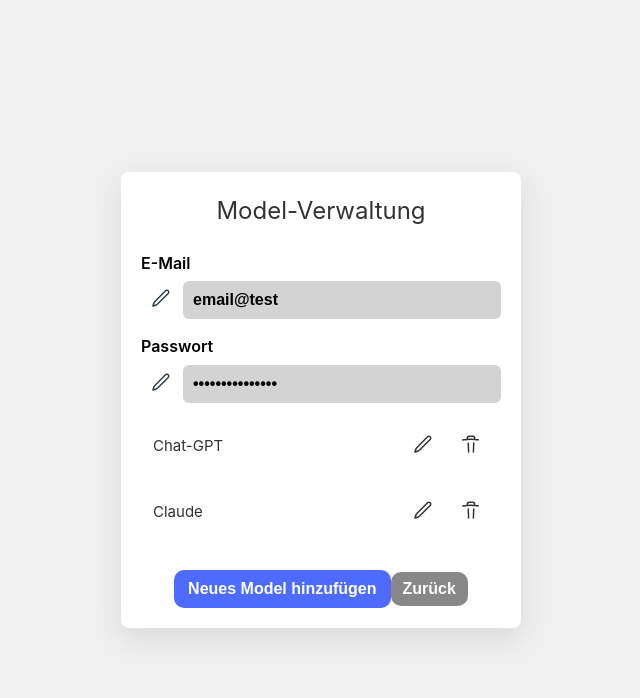
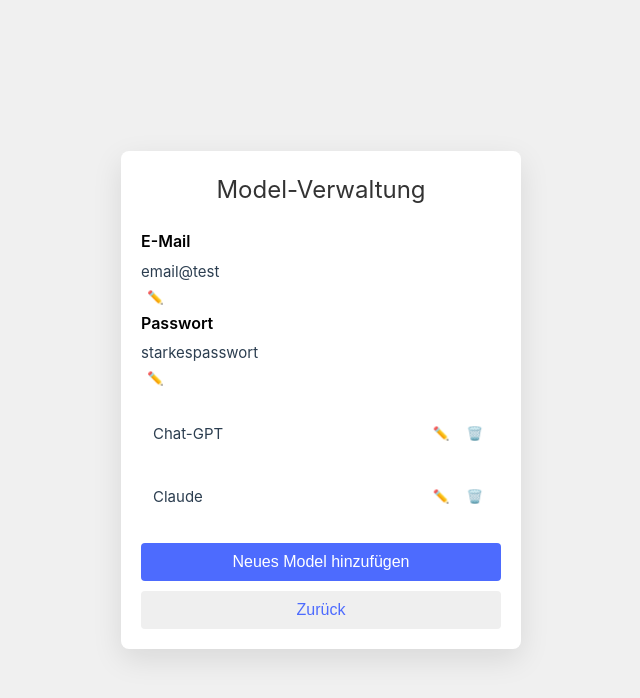
Before and after one commit to janikstucki/AI-Hub, a Vue app in the folder AI-Hub/: page /settings in a window 1280 px wide. Shown: the top 698 px of the page, without its empty margins (319-959 px from the left). Built offline with nearby package versions, Linux system fonts and the light colour scheme.

Commit message:
Refactor model management in Settings view; remove unnecessary properties, streamline email and password editing, and enhance UI for better usability

```diff
--- a/AI-Hub/src/views/Settings.vue
+++ b/AI-Hub/src/views/Settings.vue
@@ -13,8 +13,8 @@ const newModelName = ref("");
 const newApiKey = ref("");
 
 const models = ref([
-  { id: 1, title: "Chat-GPT", apiKey: "1231321", isEditing: false },
-  { id: 2, title: "Claude", apiKey: "fgfgf}", isEditing: false },
+  { id: 1, title: "Chat-GPT", apiKey: "1231321" },
+  { id: 2, title: "Claude", apiKey: "fgfgf" },
 ]);
 
 function SaveModelTitle(chat, event) {
@@ -36,29 +36,13 @@ function handleCreateChat() {
   models.value.push({
     id: newId,
     title: newModelName.value,
-    apiKey: newApiKey.value,
+    model: "custom",
     isEditing: false,
   });
 
   newModelName.value = "";
   newApiKey.value = "";
   showModal.value = false;
-}
-
-function saveEmail() {
-  isEditingEmail.value = false;
-}
-
-function savePassword() {
-  isEditingPassword.value = false;
-}
-
-function editEmail() {
-  isEditingEmail.value = true;
-}
-
-function editPassword() {
-  isEditingPassword.value = true;
 }
 </script>
 
@@ -69,51 +53,21 @@ function editPassword() {
 
       <div class="form-group">
         <label for="email">E-Mail</label>
-        <div class="input-edit-wrapper">
-          <button class="icon-button" @click="editEmail" aria-label="Email bearbeiten">
-            <svg xmlns="http://www.w3.org/2000/svg" fill="none" viewBox="0 0 24 24" stroke-width="1.5" stroke="currentColor" class="size-6">
-              <path stroke-linecap="round" stroke-linejoin="round" d="M16.862 4.487l1.687-1.688a1.875 1.875 0 112.652 2.652L10.582 16.07a4.5 4.5 0 01-1.897 1.13L6 18l.8-2.685a4.5 4.5 0 011.13-1.897l8.932-8.931z"/>
-            </svg>
+        <div class="editable-field">
+          <input v-if="isEditingEmail" type="text" id="email" v-model="email" @blur="isEditingEmail = false" />
+          <span v-else>{{ email }}</span>
+          <button class="icon-button" @click="isEditingEmail = true">
+            ✏️
           </button>
-          <input
-            v-if="isEditingEmail"
-            type="text"
-            id="email"
-            v-model="email"
-            @keyup.enter="saveEmail"
-            @blur="saveEmail"
-          />
-          <input
-            v-else
-            type="text"
-            id="email"
-            v-model="email"
-            readonly
-          />
         </div>
 
         <label for="password">Passwort</label>
-        <div class="input-edit-wrapper">
-          <button class="icon-button" @click="editPassword" aria-label="Passwort bearbeiten">
-            <svg xmlns="http://www.w3.org/2000/svg" fill="none" viewBox="0 0 24 24" stroke-width="1.5" stroke="currentColor" class="size-6">
-              <path stroke-linecap="round" stroke-linejoin="round" d="M16.862 4.487l1.687-1.688a1.875 1.875 0 112.652 2.652L10.582 16.07a4.5 4.5 0 01-1.897 1.13L6 18l.8-2.685a4.5 4.5 0 011.13-1.897l8.932-8.931z"/>
-            </svg>
+        <div class="editable-field">
+          <input v-if="isEditingPassword" type="text" id="password" v-model="password" @blur="isEditingPassword = false" />
+          <span v-else>{{ password }}</span>
+          <button class="icon-button" @click="isEditingPassword = true">
+            ✏️
           </button>
-          <input
-            v-if="isEditingPassword"
-            type="text"
-            id="password"
-            v-model="password"
-            @keyup.enter="savePassword"
-            @blur="savePassword"
-          />
-          <input
-            v-else
-            type="password"
-            id="password"
-            v-model="password"
-            readonly
-          />
         </div>
       </div>
 
@@ -135,18 +89,13 @@ function editPassword() {
               v-model="chat.title"
               @keyup.enter="SaveModelTitle(chat, $event)"
               class="chat-title-input"
-              @blur="SaveModelTitle(chat, $event)"
             />
             <div class="chat-actions">
               <button class="icon-button" @click="chat.isEditing = true">
-                <svg xmlns="http://www.w3.org/2000/svg" fill="none" viewBox="0 0 24 24" stroke-width="1.5" stroke="currentColor" class="size-6">
-                  <path stroke-linecap="round" stroke-linejoin="round" d="m16.862 4.487 1.687-1.688a1.875 1.875 0 112.652 2.652L10.582 16.07a4.5 4.5 0 01-1.897 1.13L6 18l.8-2.685a4.5 4.5 0 011.13-1.897l8.932-8.931z"/>
-                </svg>
+                ✏️
               </button>
               <button class="icon-button" @click="DeleteModel(chat)">
-                <svg xmlns="http://www.w3.org/2000/svg" fill="none" viewBox="0 0 24 24" stroke-width="1.5" stroke="currentColor" class="size-6">
-                  <path stroke-linecap="round" stroke-linejoin="round" d="M14.74 9l-.346 9m-4.788 0L9.26 9m9.968-3.21a48.108 48.108 0 00-3.478-.397m-12 .562c.34-.059.68-.114 1.022-.165a48.11 48.11 0 013.478-.397m7.5 0v-.916c0-1.18-.91-2.164-2.09-2.201a51.964 51.964 0 00-3.32 0c-1.18.037-2.09 1.022-2.09 2.201v.916m7.5 0a48.667 48.667 0 00-7.5 0"/>
-                </svg>
+                🗑️
               </button>
             </div>
           </div>
@@ -178,6 +127,7 @@ function editPassword() {
   </div>
 </div>
 </div>
+
 </template>
 
 <style scoped>
@@ -272,101 +222,71 @@ label {
   color: black;
 }
 
-.input-edit-wrapper {
-  display: flex;
-  align-items: center;
-  gap: 6px;
-  margin-bottom: 15px;
-}
-
 input {
-  flex: 1;
+  width: 100%;
   padding: 10px;
   font-size: 1rem;
   border: none;
   color: rgb(0, 0, 0);
-  border-radius: 6px;
-  background-color: #eaeaea;
-  font-weight: 600;
-  outline: none;
-}
-
-input[readonly] {
-  background-color: #d3d3d3;
-  cursor: default;
-}
-
-.chat-link {
-  display: block;
-  text-decoration: none;
-  color: #333;
-  margin-bottom: 10px;
-  border-radius: 10px;
-  padding: 10px 12px;
-  transition: background-color 0.2s ease;
-}
-
-.chat-link:hover {
-  background-color: #f0f0f0;
+  border-radius: 4px;
+  box-sizing: border-box;
 }
 
 .chat-row {
   display: flex;
   justify-content: space-between;
   align-items: center;
+  padding: 5px 0;
+}
+
+.chat-title {
+  font-weight: 600;
 }
 
 .chat-title-input {
-  font-weight: 600;
-  padding: 6px 8px;
-  border: none;
-  border-radius: 4px;
   width: 70%;
-  font-size: 1rem;
-  background-color: #eaeaea;
-  outline: none;
+  padding: 5px;
 }
 
-.chat-actions button {
-  margin-left: 8px;
+.chat-actions {
+  display: flex;
+  gap: 5px;
 }
 
+.chat-link {
+  display: block;
+  text-decoration: none;
+  color: inherit;
+  padding: 8px 12px;
+  border-radius: 6px;
+  transition: background-color 0.2s ease;
+}
+
+.chat-link:hover {
+  background-color: #e0e0e0;
+}
+
+
 #nwButton {
-  margin-top: 20px;
-  padding: 10px 14px;
-  font-weight: 600;
-  font-size: 1rem;
-  border: none;
-  border-radius: 10px;
+  width: 100%;
+  padding: 10px;
   background-color: #4d6bfe;
   color: white;
+  font-size: 1rem;
+  border-radius: 4px;
   cursor: pointer;
-  transition: background-color 0.3s ease;
-}
-
-#nwButton:hover {
-  background-color: #3b55d4;
+  border: none;
+  margin-top: 10px;
 }
 
 #Button {
-  margin-top: 12px;
-  padding: 8px 12px;
-  font-weight: 600;
+  width: 100%;
+  padding: 10px;
+  color: #4d6bfe;
   font-size: 1rem;
   border: none;
-  border-radius: 10px;
-  background-color: #888;
-  color: white;
+  border-radius: 4px;
   cursor: pointer;
-  transition: background-color 0.3s ease;
-}
-
-#Button:hover {
-  background-color: #666;
-}
-
-.size-6 {
-  width: 24px;
-  height: 24px;
+  margin-top: 10px;
 }
 </style>
```
Lines whose indentation alone changed are shown as unchanged.
